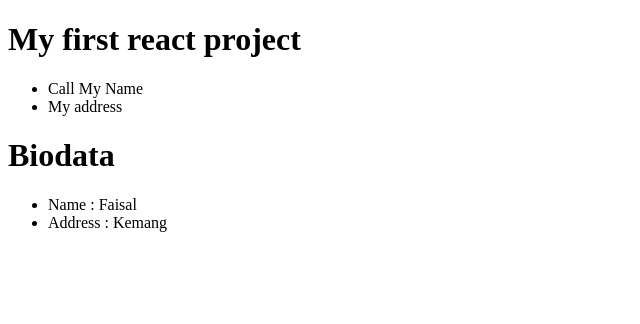
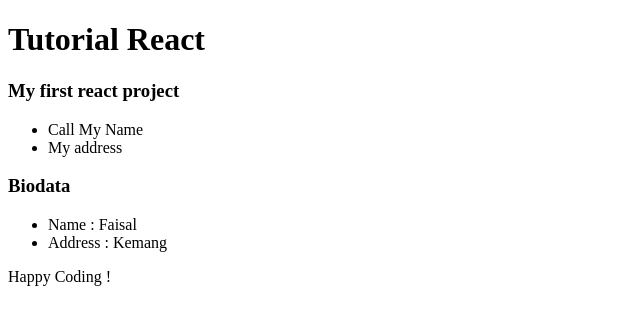
Before and after one commit to ahmadfaisall020597/Tutorial-React, a React (Create React App) app in the folder fundamentals/: page / in a window 1280 px wide. Shown: the top 324 px of the page, without its empty margins (0-640 px from the left). Built offline with nearby package versions, Linux system fonts and the light colour scheme.

Commit message:
Assignment 2 - React Component

```diff
--- a/fundamentals/src/index.js
+++ b/fundamentals/src/index.js
@@ -7,11 +7,17 @@
   • Call My Name
   • My Address
 */
-
+function Header() {
+  return (
+    <div>
+      <h1>Tutorial React</h1>
+    </div>
+  )
+}
 function MainBody() {
   return (
     <div>
-      <h1>My first react project</h1>
+      <h3>My first react project</h3>
       <ul>
         <li>Call My Name</li>
         <li>My address</li>
@@ -23,7 +29,7 @@
 function Dummy() {
   return (
     <div>
-      <h1>Biodata</h1>
+      <h3>Biodata</h3>
       <ul>
         <li>
           <span>Name : </span><span>Faisal</span>
@@ -34,10 +40,20 @@
   )
 }
 
+function Footer() {
+  return (
+    <div>
+      <p>Happy Coding !</p>
+    </div>
+  )
+}
+
 const root = ReactDOM.createRoot(document.getElementById('root'));
 root.render(
   <div>
+    <Header />
     <MainBody />
     <Dummy />
+    <Footer />
   </div>
 );
```
